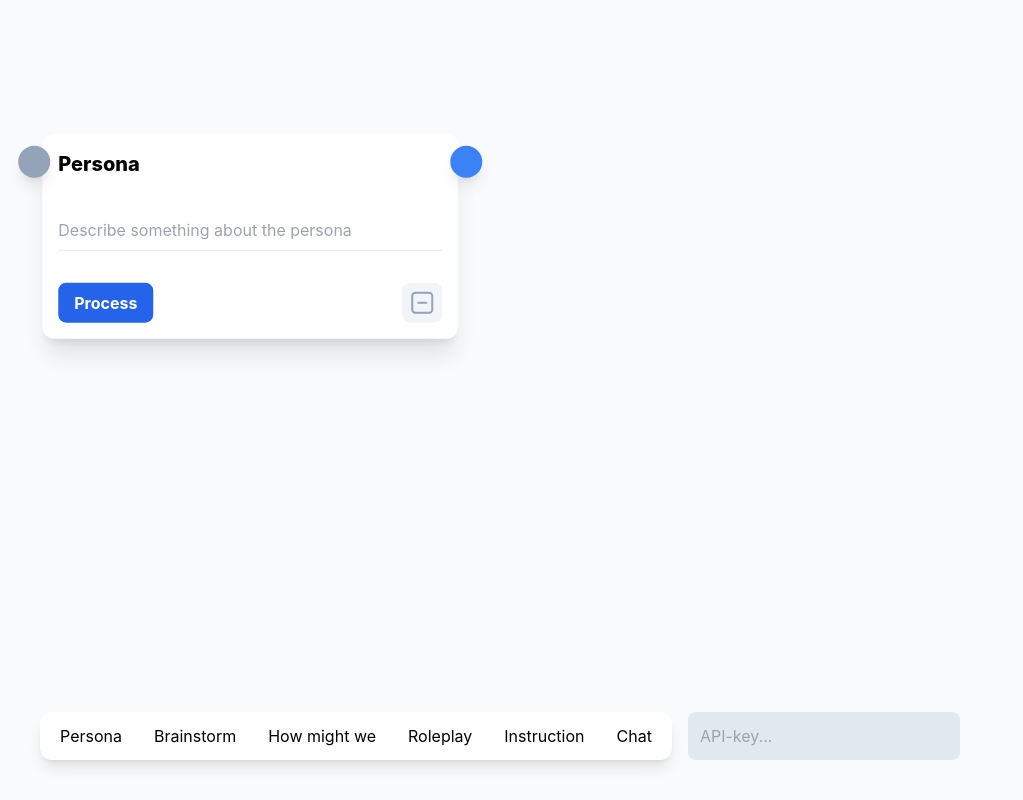
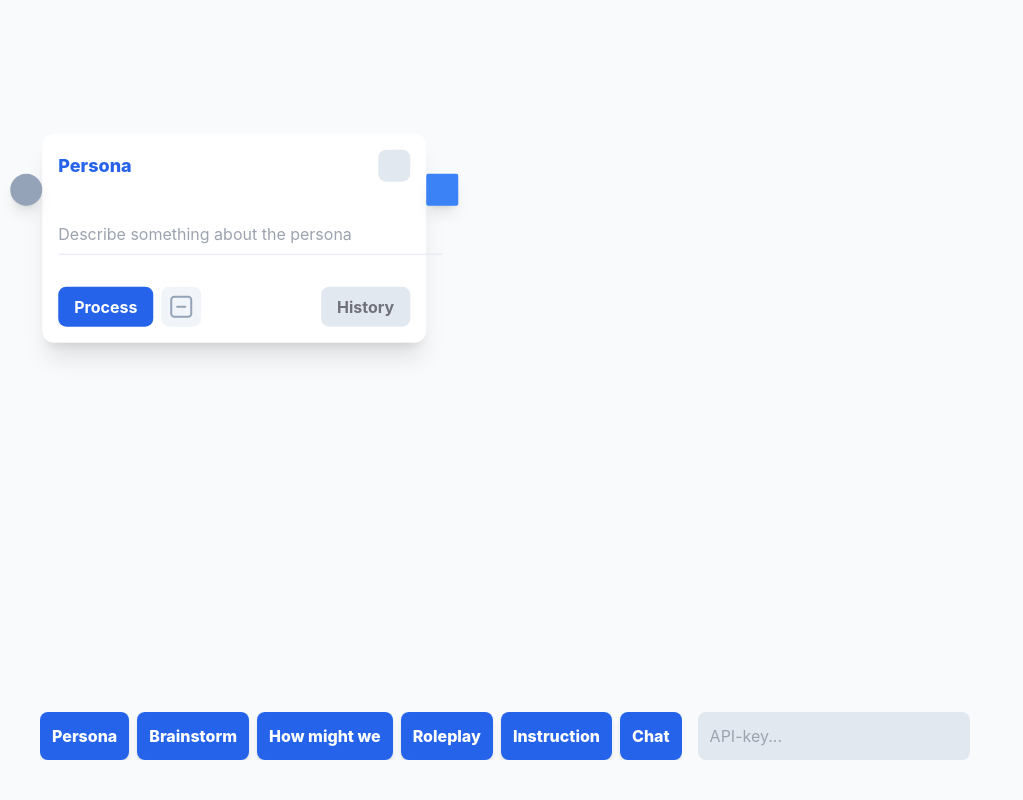
Before and after one commit to hubertekvall/Promptboard, a Vue app: page / in a window 1280 px wide. Both pictures are taken after a click on the button "Persona". Shown: the whole page, without its empty margins (0-1023 px from the left). Built offline with nearby package versions, Linux system fonts and the light colour scheme; a web font is replaced by a local one.

Commit message:
Good changes

```diff
--- a/src/App.vue
+++ b/src/App.vue
@@ -20,7 +20,7 @@ export default {
             canvas: {},
             processMethods: {
                 'Persona': async function (prompt) {
-                    const personaText = await self.getChatCompletion(prompt, `Consider our chat history and generate a persona that is ${prompt.promptModifier},  be inspired by our chat history, be terse and short and consider our chat history. Only include name, age, occupation, background, goals and motivations, interests and challenges. Output each header as an html list , put each header in a <strong> tag`);
+                    const personaText = await self.getChatCompletion(prompt, `Consider our chat history and generate a persona that is ${prompt.promptModifier}, be inspired by our chat history, be terse and short and consider our chat history. Only include name, age, occupation, background, goals and motivations, interests and challenges. Output each header as an html list , put each header in a <strong> tag`);
                     const [url, imagePrompt] = await self.getImageGeneration(prompt, "Describe an image of this persona in text form. Be terse and short");
                     prompt.imagePrompt = imagePrompt;
                     prompt.imageURL = url;
@@ -28,7 +28,11 @@ export default {
                 },
 
                 'Brainstorm': async function (prompt) {
-                    const brainstorm = await self.getChatCompletion(prompt, `Consider our chat history and brainstorm ideas about ${prompt.promptModifier}, be inspired by our chat history, be terse and short. Output each header as an html list , put each header in a <strong> tag`);
+                    let brainstorm = "";
+
+                    if (prompt.messages.length > 0) brainstorm = await self.getChatCompletion(prompt, `Consider our chat history and brainstorm ideas about ${prompt.promptModifier}, be terse and short and consider our chat history. Output each header as an html list, put each header in a <strong> tag`);
+                    else brainstorm = await self.getChatCompletion(prompt, `Brainstorm ideas about ${prompt.promptModifier}, be terse and short. Output each header as an html list, put each header in a <strong> tag`);
+
                     prompt.response = brainstorm;
                 },
 
@@ -461,22 +465,30 @@ export default {
     <div v-for="prompt in prompts">
 
         <div :id="prompt.id" :key="prompt.id"
-            class="prompt absolute top-0 left-0 max-w-xl bg-white p-4 shadow-xl rounded-xl flex flex-col">
-            <div :class="[dragging || prompt.from !== null ? 'bg-green-500' : 'bg-slate-400']" :id="'input-' + prompt.id"
-                class="input-node transition-all duration-500 absolute top-3 -left-6 rounded-full shadow-lg  w-8 h-8">
+            class="prompt absolute w-96 top-0 left-0 max-w-xl bg-white p-4 shadow-xl rounded-xl flex flex-col">
 
+
+
+            <div :class="[dragging || prompt.from !== null ? 'bg-lime-600' : 'bg-slate-400']" :id="'input-' + prompt.id"
+                class="input-node transition-all duration-500 absolute top-10 -left-8 rounded-full shadow-lg  w-8 h-8">
             </div>
             <div :id="'output-' + prompt.id"
-                class="output-node absolute top-3 -right-6 rounded-full shadow-lg bg-blue-500 to-blue-400 w-8 h-8">
+                class="output-node absolute top-10 -right-8 rounded-sm shadow-lg bg-blue-500 to-blue-400 w-8 h-8">
+            </div>
+            <div class="flex mb-4 items-center justify-between">
+                <h1 class="prompt-title  text-blue-600 text-lg font-extrabold ">
+                    {{ prompt.type }}
+                </h1>
+                <button class="rounded-lg p-4   font-bold text-zinc-500 bg-slate-200 hover:bg-blue-500 hover:text-white"
+                    @click="(e) => prompt.minimized = !prompt.minimized"><i class="gg-minimize"></i></button>
             </div>
 
-            <h1 class="prompt-title mb-4 text-xl font-extrabold ">
-                {{ prompt.type }}
-            </h1>
 
-            <div class="prompt-inner transition-all duration-500">
+            <div :class="[prompt.minimized ? 'hidden' : 'visible']" class="prompt-inner transition-all duration-500">
+
+
                 <div v-if="prompt.isProcessing && prompt.type !== 'Chat'"
-                    class="h-96 w-96 justify-center items-center flex">
+                    class="h-32 w-96 justify-center items-center flex">
                     <i class="gg-spinner"></i>
                 </div>
 
@@ -562,8 +574,8 @@ export default {
                             <input class="prompt-input" type="text" v-model="prompt.rolePurpose"
                                 placeholder="What does the character do?" />
 
-                            <h1 class="mt-8 text-slate-500 font-bold">Example scenario</h1>
-                            <input class="prompt-input" type="text" v-model="prompt.exampleTask"
+                            <h1 class="mt-8 text-slate-600 text-lg font-normal">Example scenario</h1>
+                            <input class="mt-2 prompt-input" type="text" v-model="prompt.exampleTask"
                                 placeholder="Input from the user" />
                             <input class="prompt-input" type="text" v-model="prompt.exampleAnswer"
                                 placeholder="How should the character react?" />
@@ -597,6 +609,10 @@ export default {
 
 
                 </div>
+
+            </div>
+
+            <div class="flex  justify-between items-end ">
                 <div v-if="prompt.type == 'Chat'" class='mt-8 flex space-x-2 justify-between items-center'>
                     <button @click="processPrompt(prompt.id, true)"
                         class='rounded-lg p-2 px-4 font-bold text-white bg-blue-600 hover:bg-blue-500'>Reply</button>
@@ -612,15 +628,25 @@ export default {
                                 fill="currentColor" />
                         </svg>
                     </button>
+                </div>
 
-                </div>
                 <PromptControl v-else @processPrompt="processPrompt" @toggleEdit="toggleEdit" :isDone="prompt.isDone"
                     :isProcessing="prompt.isProcessing" :promptID="prompt.id" @deletePrompt="deletePrompt" />
+                <button @click="(e) => prompt.showHistory = !prompt.showHistory"
+                    class=' rounded-lg p-2 px-4 font-bold text-zinc-500 bg-slate-200 hover:bg-slate-300'>History</button>
+
             </div>
 
+            <div :class="[prompt.showHistory ? 'h-64' : 'h-0', prompt.showHistory ? 'opacity-100' : 'opacity-0']"
+                class="absolute flex flex-col -z-10 transition-all text-zinc-600 p-4 bg-slate-200 w-96 -bottom-72  rounded-lg ">
+                <div class=" bg-zinc-50 p-4 h-full rounded-md overflow-y-scroll ">
+                    <ul class="py-2 " v-for="message in prompt.messages">
+                        <li>{{ message.content }} </li>
+                    </ul>
+                </div>
+            </div>
+        </div>
 
-
-        </div>
     </div>
 
 
@@ -628,16 +654,17 @@ export default {
 
 
     <div class="prompt-toolbar flex flex-wrap  sm:flex-row absolute bottom-10 left-10  ">
-        <div class='flex  transition-all duration-500 bg-white p-1 sm:p-2 overflow-clip shadow-lg  rounded-xl space-x-2'>
+        <div class='flex transition-all duration-500   font-extrabold overflow-clip space-x-2'>
             <div v-for="(value, key) in processMethods">
-                <button @click="createPrompt(key)" class="px-3 rounded-md sm:rounded-lg py-1 hover:bg-green-200">
+                <button @click="createPrompt(key)"
+                    class=" transition-all px-3 bg-blue-600 text-white rounded-md sm:rounded-lg py-3 shadow-md hover:bg-blue-500">
                     {{ key }} </button>
-                <div class="bg-slate-200 w-px "> </div>
+                <div class="bg-slate-600 w-px "> </div>
             </div>
         </div>
 
         <input v-model="apiKey"
-            class='ml-0 mt-3 px-3 py-2  rounded-lg outline-slate-400 outline outline-0 focus:outline-1 focus:bg-white bg-slate-200 text-black  sm:ml-4 sm:py-3 sm:mt-0'
+            class=' px-3   rounded-lg outline-slate-400 outline outline-0 focus:outline-1 focus:bg-white bg-slate-200 text-black  sm:ml-4 sm:py-3 sm:mt-0'
             placeholder='API-key...' />
     </div>
 </template>
--- a/src/assets/main.css
+++ b/src/assets/main.css
@@ -1,5 +1,6 @@
 @import url('https://fonts.cdnfonts.com/css/inter');
 @import url('https://unpkg.com/css.gg@2.0.0/icons/css/spinner.css');
+@import url('https://unpkg.com/css.gg@2.0.0/icons/css/minimize.css');
 @tailwind base;
 @tailwind components;
 @tailwind utilities;
```
